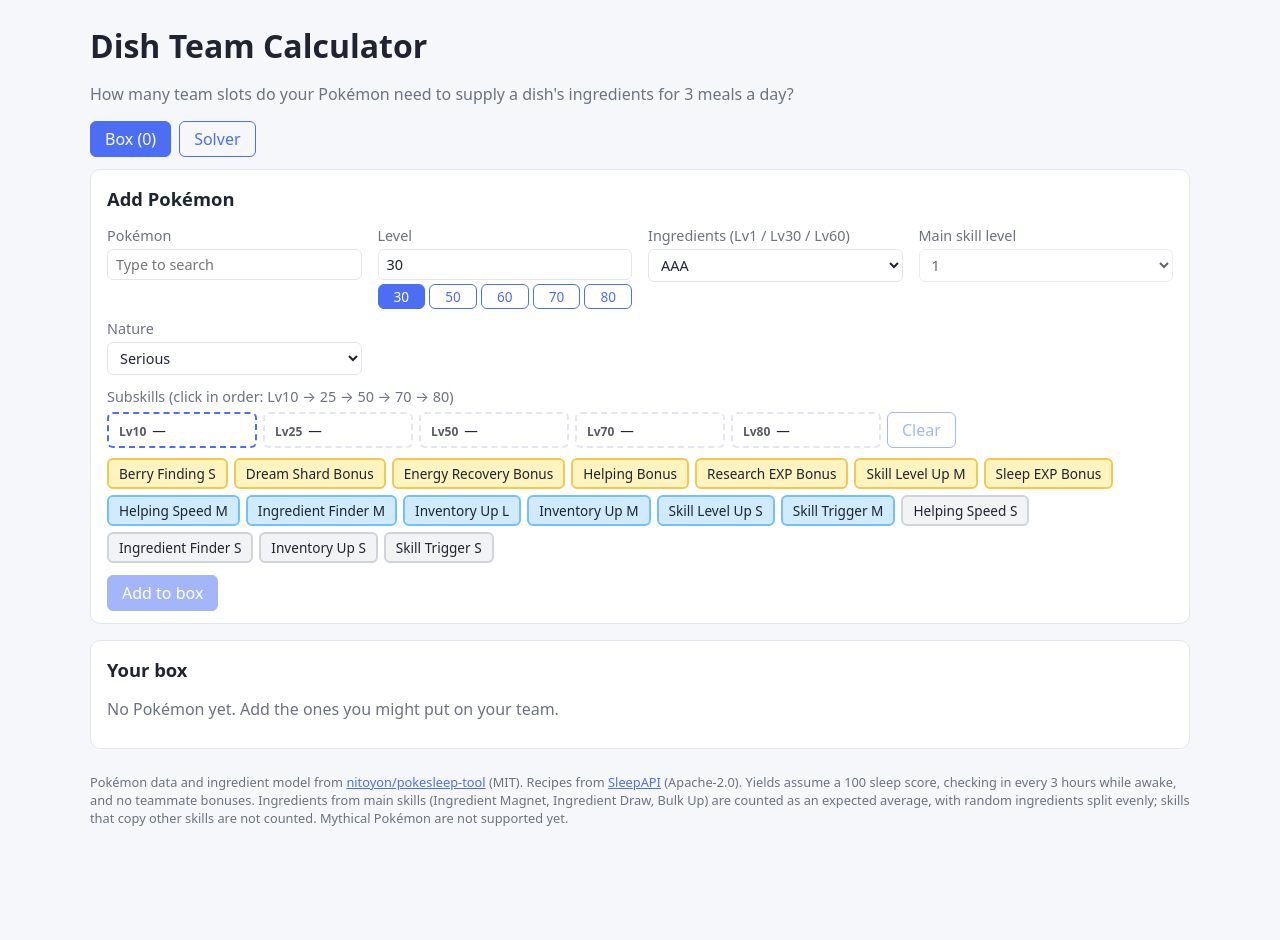
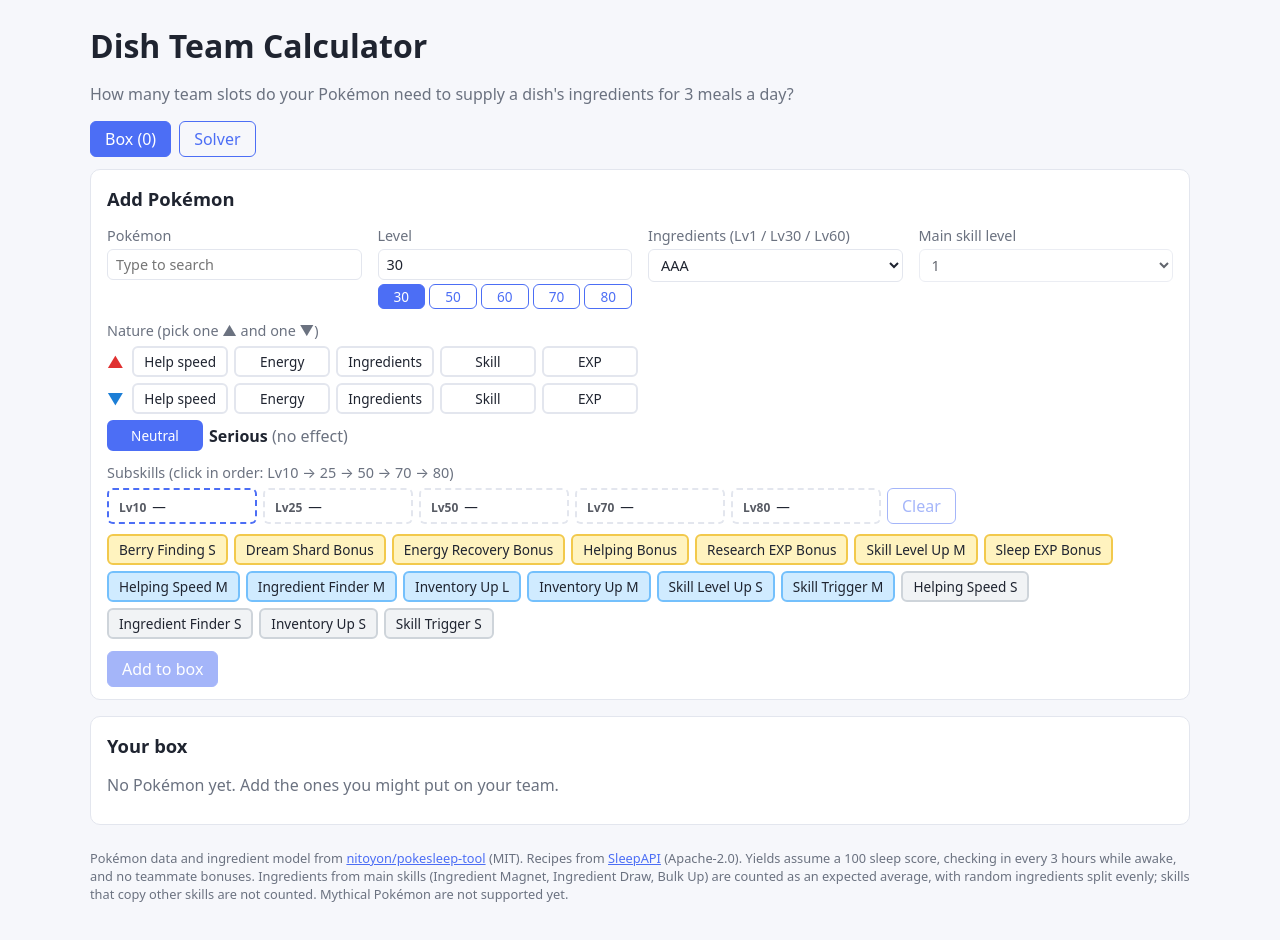
Before and after one commit to MurphyChao/pokemon-sleep-calculator, a React (Vite) app: page / in a window 1280 px wide. Shown: the top 940 px of the page. Before the commit the page ends 867 px from the top, so only its background shows below. Built offline with nearby package versions, Linux system fonts and the light colour scheme.

Commit message:
Replace nature dropdown with up/down stat buttons

```diff
--- a/src/ui/App.css
+++ b/src/ui/App.css
@@ -355,3 +355,64 @@ footer a {
 	padding: 2px 0;
 	font-size: 0.85rem;
 }
+
+/* Nature picker */
+.nature-picker {
+	display: flex;
+	flex-direction: column;
+	gap: 6px;
+}
+
+.nature-row,
+.nature-result {
+	display: flex;
+	flex-wrap: wrap;
+	align-items: center;
+	gap: 6px;
+}
+
+.nature-arrow {
+	width: 1.2em;
+	font-weight: 700;
+}
+
+.nature-arrow.up {
+	color: #e03131;
+}
+
+.nature-arrow.down {
+	color: #1c7ed6;
+}
+
+.nature-picker button.nature-button {
+	min-width: 96px;
+	padding: 4px 10px;
+	font-size: 0.85rem;
+	background: transparent;
+	color: var(--text);
+	border: 2px solid var(--border);
+}
+
+.nature-picker button.nature-button.up.selected {
+	background: #ffe3e3;
+	border-color: #e03131;
+	color: #1f2430;
+	font-weight: 600;
+}
+
+.nature-picker button.nature-button.down.selected {
+	background: #d0ebff;
+	border-color: #1c7ed6;
+	color: #1f2430;
+	font-weight: 600;
+}
+
+.nature-picker button.nature-button.neutral.selected {
+	background: var(--accent);
+	border-color: var(--accent);
+	color: #fff;
+}
+
+.nature-picker button.nature-button:disabled {
+	opacity: 0.35;
+}
--- a/src/ui/BoxView.tsx
+++ b/src/ui/BoxView.tsx
@@ -3,9 +3,9 @@ import type { BoxEntry } from "../core/box";
 import type { YieldDetail } from "../core/yield";
 import pokemons, { getPokemonRarity, type IngredientName } from "../vendor/pokesleep-tool/data/pokemons";
 import { getMaxSkillLevel } from "../vendor/pokesleep-tool/util/MainSkill";
-import Nature from "../vendor/pokesleep-tool/util/Nature";
 import { type IngredientType, IngredientTypes } from "../vendor/pokesleep-tool/util/PokemonIv";
 import { formatAmount, ingredientLabel } from "./names";
+import NaturePicker from "./NaturePicker";
 import SubSkillPicker from "./SubSkillPicker";
 
 // Mythical Pokémon choose their own ingredients, which is not supported yet.
@@ -20,7 +20,6 @@ const defaultSkillLevel = (name: string) => {
 	const p = pokemons.find((x) => x.name === name);
 	return p ? Math.max(p.evolutionCount + 1, 1) : 1;
 };
-const natureNames = Nature.allNatures.map((n) => n.name);
 
 const emptyDraft = (): BoxEntry => ({
 	id: "",
@@ -141,16 +140,10 @@ export default function BoxView(props: {
 							))}
 						</select>
 					</label>
-					<label>
-						Nature
-						<select value={draft.nature} onChange={(e) => setDraft({ ...draft, nature: e.target.value })}>
-							{natureNames.map((n) => (
-								<option key={n} value={n}>
-									{n}
-								</option>
-							))}
-						</select>
-					</label>
+				</div>
+				<div className="subskill-field">
+					<span className="field-label">Nature (pick one ▲ and one ▼)</span>
+					<NaturePicker value={draft.nature} onChange={(nature) => setDraft({ ...draft, nature })} />
 				</div>
 				<div className="subskill-field">
 					<span className="field-label">Subskills (click in order: Lv10 → 25 → 50 → 70 → 80)</span>
--- /dev/null
+++ b/src/ui/NaturePicker.tsx
@@ -0,0 +1,101 @@
+import { useEffect, useState } from "react";
+import Nature, { type NatureEffect } from "../vendor/pokesleep-tool/util/Nature";
+
+type Stat = Exclude<NatureEffect, "No effect">;
+
+const stats: { stat: Stat; label: string }[] = [
+	{ stat: "Speed of help", label: "Help speed" },
+	{ stat: "Energy recovery", label: "Energy" },
+	{ stat: "Ingredient finding", label: "Ingredients" },
+	{ stat: "Main skill chance", label: "Skill" },
+	{ stat: "EXP gains", label: "EXP" },
+];
+
+/** Nature name for every (up, down) pair. Neutral natures all behave the same; Serious stands in for them. */
+const natureByEffects = new Map<string, string>();
+for (const n of Nature.allNatures) {
+	if (!n.isNeautral) natureByEffects.set(`${n.upEffect}|${n.downEffect}`, n.name);
+}
+const neutralNature = "Serious";
+
+function describe(nature: Nature): string {
+	if (nature.isNeautral) return "no effect";
+	const label = (e: NatureEffect) => stats.find((s) => s.stat === e)?.label ?? e;
+	return `▲ ${label(nature.upEffect)}, ▼ ${label(nature.downEffect)}`;
+}
+
+/**
+ * Pick a nature by its effects: one stat in the ▲ row and one in the ▼ row,
+ * or "Neutral". The nature only changes once both rows are chosen.
+ */
+export default function NaturePicker(props: { value: string; onChange: (nature: string) => void }) {
+	const { value, onChange } = props;
+	const current = new Nature(value);
+	const [up, setUp] = useState<Stat | null>(null);
+	const [down, setDown] = useState<Stat | null>(null);
+
+	// Follow the value when it changes from outside (e.g. editing another Pokémon).
+	useEffect(() => {
+		const n = new Nature(value);
+		setUp(n.isNeautral ? null : (n.upEffect as Stat));
+		setDown(n.isNeautral ? null : (n.downEffect as Stat));
+	}, [value]);
+
+	const pick = (nextUp: Stat | null, nextDown: Stat | null) => {
+		setUp(nextUp);
+		setDown(nextDown);
+		if (nextUp && nextDown) {
+			const name = natureByEffects.get(`${nextUp}|${nextDown}`);
+			if (name) onChange(name);
+		}
+	};
+	const pending = (up === null) !== (down === null);
+	const isNeutral = up === null && down === null;
+
+	return (
+		<div className="nature-picker">
+			{(["up", "down"] as const).map((row) => (
+				<div className="nature-row" key={row}>
+					<span className={`nature-arrow ${row}`}>{row === "up" ? "▲" : "▼"}</span>
+					{stats.map(({ stat, label }) => {
+						const selected = row === "up" ? up === stat : down === stat;
+						const other = row === "up" ? down : up;
+						return (
+							<button
+								type="button"
+								key={stat}
+								className={`nature-button ${row} ${selected ? "selected" : ""}`}
+								aria-pressed={selected}
+								aria-label={`${row === "up" ? "Increase" : "Decrease"} ${label}`}
+								disabled={other === stat}
+								onClick={() => (row === "up" ? pick(selected ? null : stat, down) : pick(up, selected ? null : stat))}
+							>
+								{label}
+							</button>
+						);
+					})}
+				</div>
+			))}
+			<div className="nature-result">
+				<button
+					type="button"
+					className={`nature-button neutral ${isNeutral ? "selected" : ""}`}
+					aria-pressed={isNeutral}
+					onClick={() => {
+						pick(null, null);
+						onChange(neutralNature);
+					}}
+				>
+					Neutral
+				</button>
+				{pending ? (
+					<span className="warn">Pick a {up === null ? "▲" : "▼"} stat (still {current.name})</span>
+				) : (
+					<span>
+						<strong>{current.name}</strong> <span className="muted">({describe(current)})</span>
+					</span>
+				)}
+			</div>
+		</div>
+	);
+}
```
Also changed, not shown: 1 other file (tests, documents, lock files or other folders).
